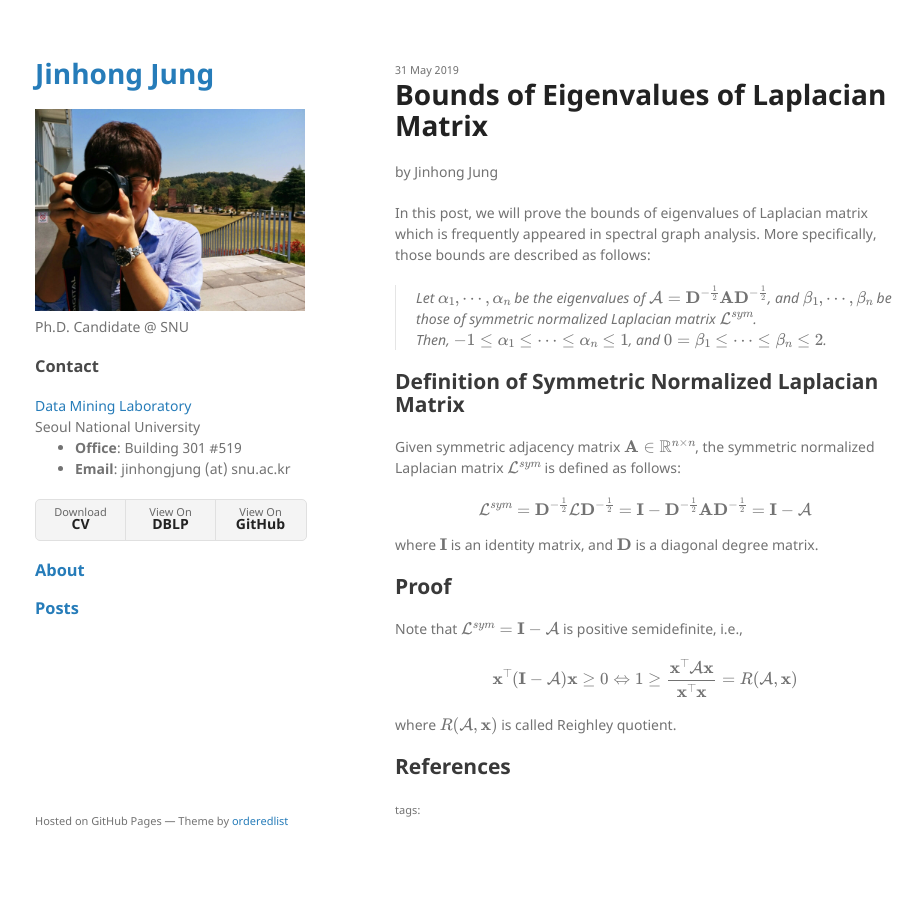
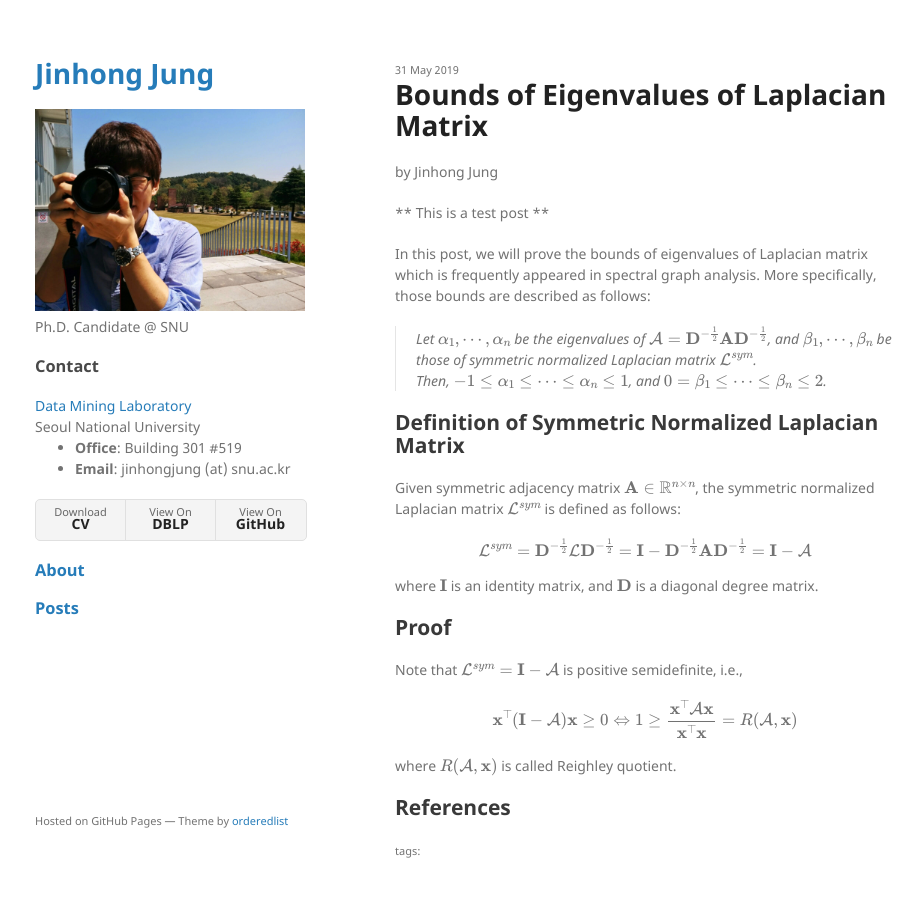
Before and after one commit to jinhongjung/jinhongjung.github.io, a Jekyll site: the page built from _posts/2019-05-31-Bound-of-Eigenvalues-of-Laplacian.md, in a window 1280 px wide. Shown: the whole page, without its empty margins (175-1098 px from the left). Built offline with Jekyll 4.4.1, drawn with Linux system fonts in a browser that asks for light colours; formulas are drawn with MathJax 3.

Commit message:
add post

```diff
--- a/_posts/2019-05-31-Bound-of-Eigenvalues-of-Laplacian.md
+++ b/_posts/2019-05-31-Bound-of-Eigenvalues-of-Laplacian.md
@@ -5,6 +5,8 @@ date: 2019-05-31
 categories: [Spectral Graph Theory]
 author: Jinhong Jung
 ---
+
+** This is a test post **
 
 In this post, we will prove the bounds of eigenvalues of Laplacian matrix which is frequently appeared in spectral graph analysis.
 More specifically, those bounds are described as follows:
```
